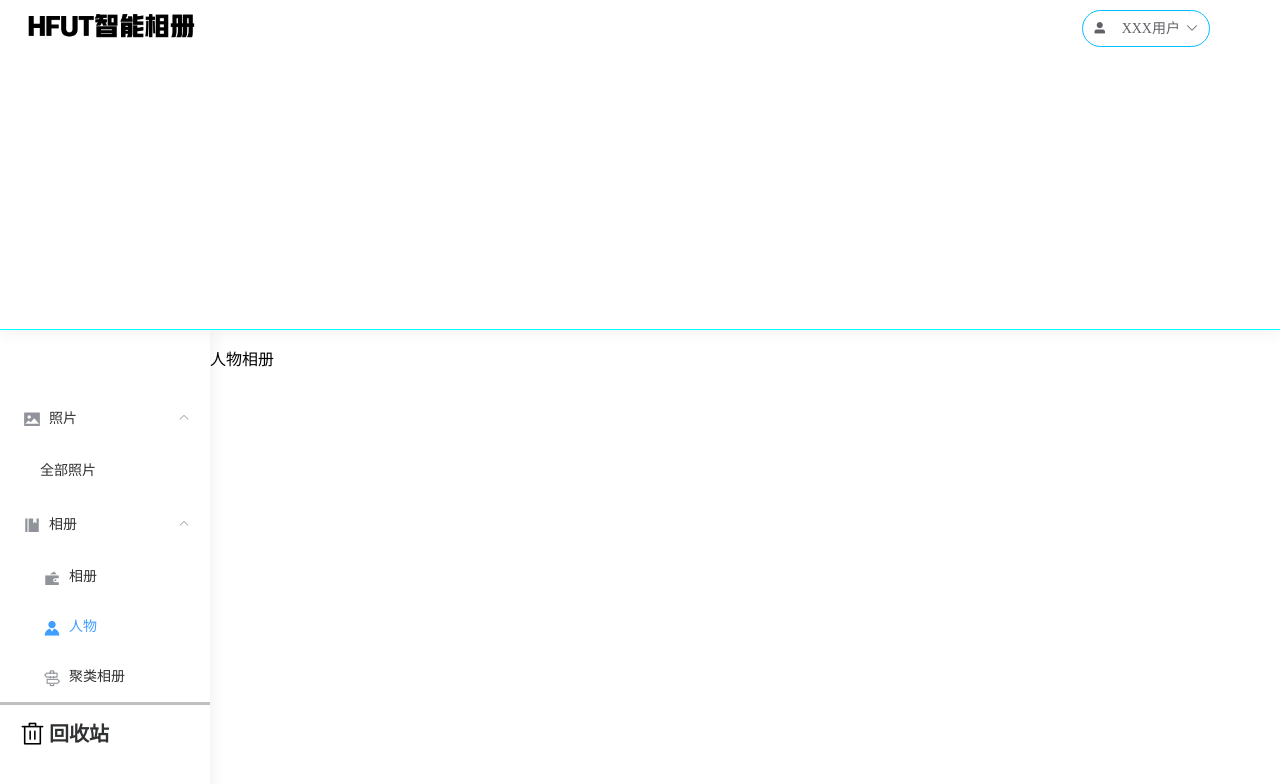
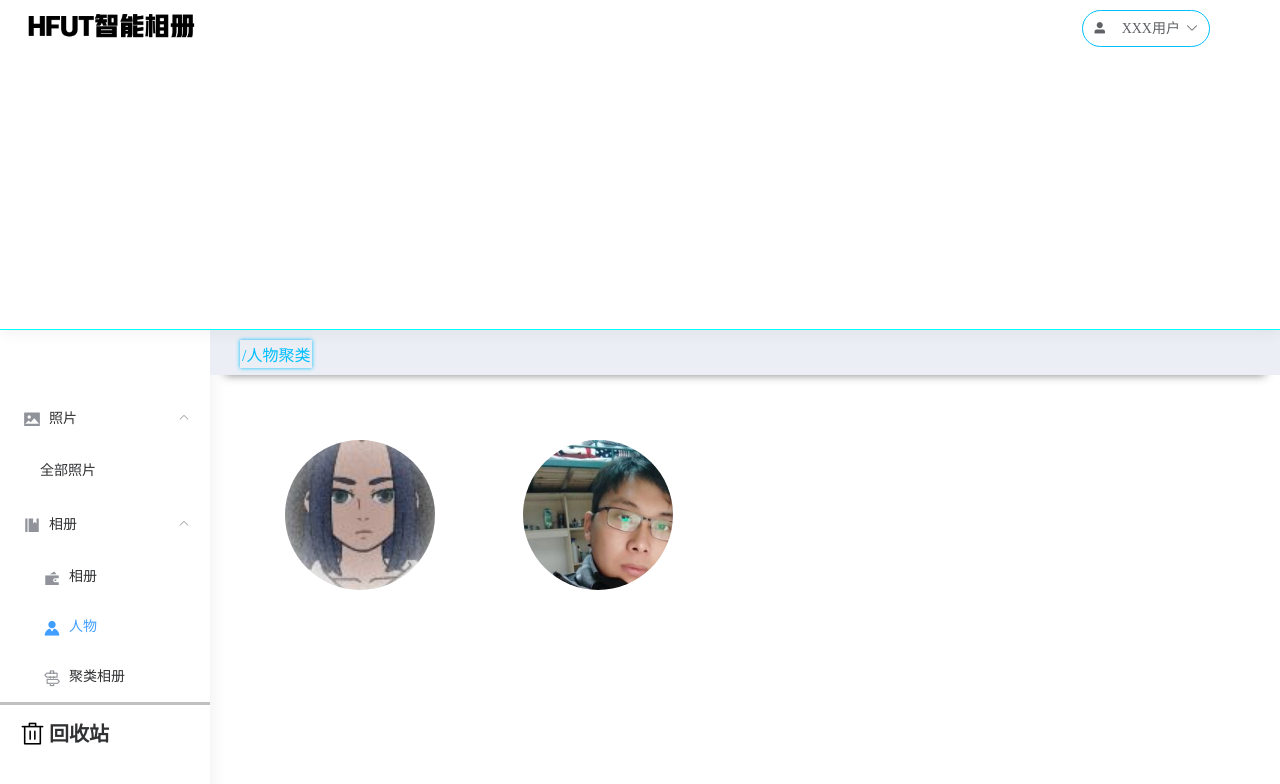
Before and after one commit to mhl222/----, a Vue app: page /index/people in a window 1280 px wide. Shown: the top 784 px of the page. Built offline with nearby package versions, Linux system fonts and the light colour scheme; sample sign-in values are in the browser's storage.

Commit message:
header/main--peopleAlbum

```diff
--- a/src/components/Album_people.vue
+++ b/src/components/Album_people.vue
@@ -1,13 +1,50 @@
 <template>
-  <p>人物相册</p>
+  <el-container style="allBody">
+		<el-header class="display_header">
+			<el-row>
+				<el-col :span="12" style="height: 50px;"><span class="display_tit">/人物聚类</span></el-col>
+				<el-col :span="12" style="height: 50px;">
+
+				</el-col>
+			</el-row>
+		</el-header>
+
+		<el-main class="display_body">
+		<div class="albumBody">
+
+				<div v-for="(item,index) in imgs"  class="peopleItem">
+					<div class="albumItemBody">
+						<img :src="item.img" />
+					</div>
+				</div>
+
+				</div>
+		</el-main>
+
+</el-container>
 </template>
 
 <script>
 export default {
+     data(){
+       return { // 测试
+      imgs:[{img: require("../assets/p2.jpg")}, {img: require("../assets/p3.jpg")}],}
 
+     }
 }
 </script>
 
 <style>
-
+.peopleItem{  width: 178px;
+  height: 216px;
+  padding: 0 20px 20px 0;
+  margin: 0;
+  float: left;
+  margin: 10px 20px;
+}
+.peopleItem img {
+  width: 150px;
+  height: 150px;
+  border-radius: 50%;
+}
 </style>
```
